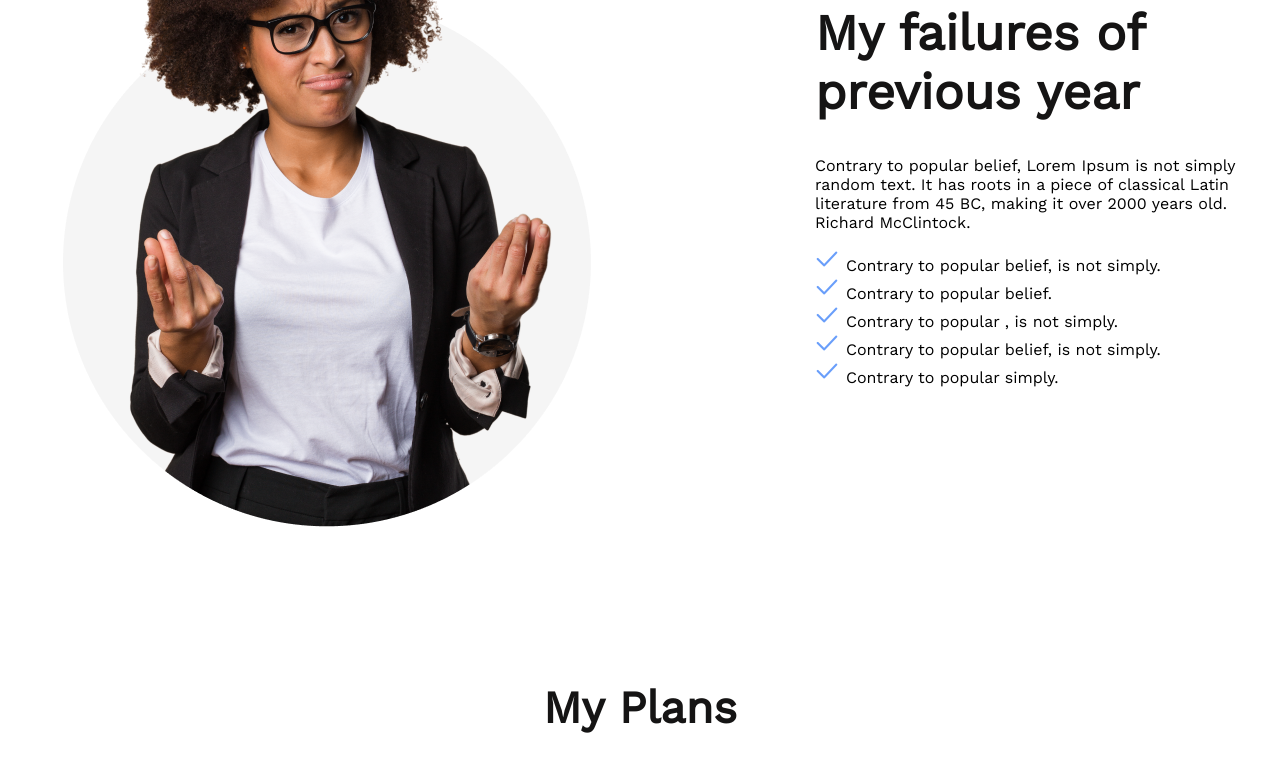
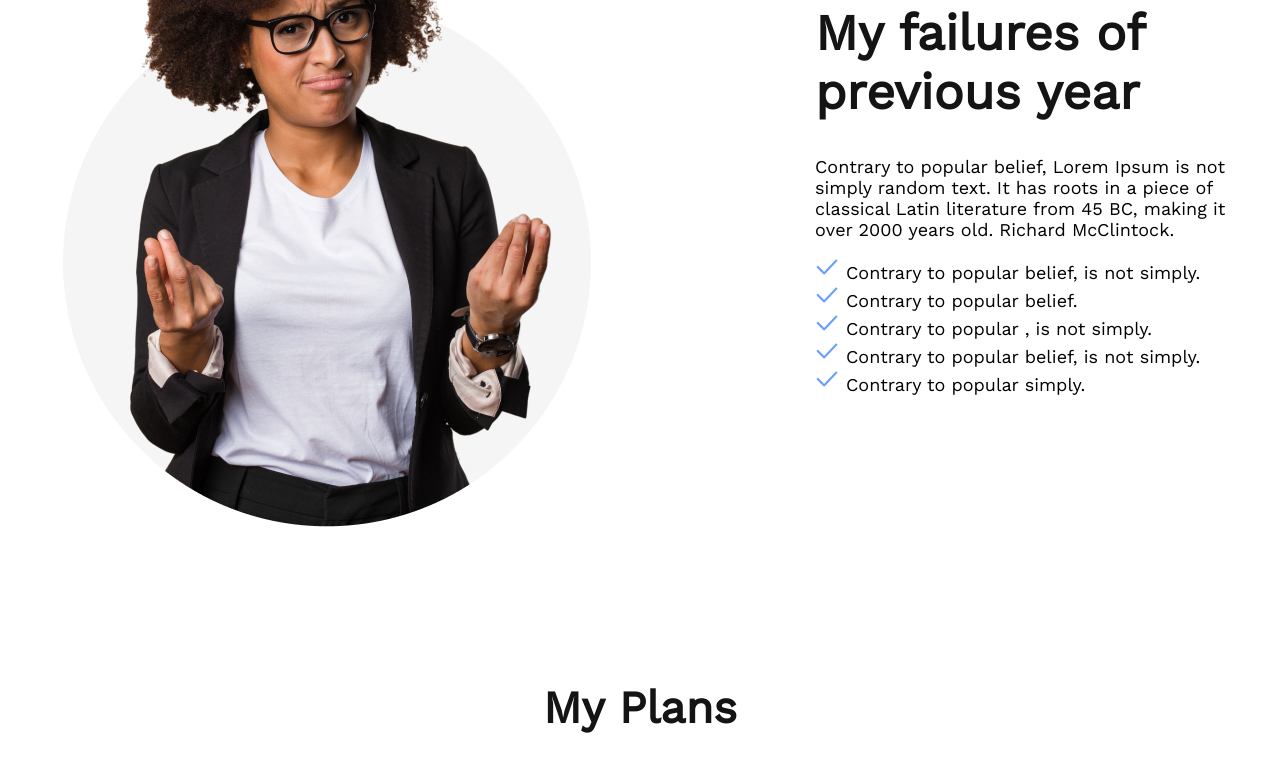
Before and after one commit to juber2023/new-year, a plain HTML site: page index.html in a window 1280 px wide. Shown: the part 1297-2078 px from the top of the page. Drawn offline with nearby package versions, Linux system fonts and the light colour scheme.

Commit message:
final editing

```diff
--- a/style-new-year.css
+++ b/style-new-year.css
@@ -60,10 +60,14 @@
 .person-description {
   margin-top: 35px;
   margin-bottom: 15px;
+  font-weight: 400;
+  font-size: 18px;
 }
 .person-descripton-list {
   list-style-image: url("image/icons/done.png");
   list-style-position: inside;
+  font-weight: 400;
+  font-size: 18px;
 }
 /* plan style */
 .plan-title {
@@ -97,11 +101,7 @@
 .watch {
   mix-blend-mode: soft-light;
 }
-/* .mindset-text{
-    position: absolute;
-    top: 20;
-} */
-
+/* footer style */
 .footer-section {
   width: 100%;
   display: flex;
@@ -119,17 +119,20 @@
 .phone {
   margin: 25px 0;
 }
-.email-input{
+.email-input {
   width: 325px;
   height: 64px;
-  color: #f3f3f3;
-  font-weight: 400;
-  font-size: 18px;
-  background-color: #151414 ;
+  background-color: #151414;
   border-color: #ffffff;
   border-radius: 8px;
   margin-top: 30px;
   margin-bottom: 15px;
+}
+::placeholder {
+  font-weight: 400;
+  font-size: 18px;
+  color: #f3f3f3;
+  padding-left: 20px;
 }
 .btn-subscribe {
   display: block;
```
